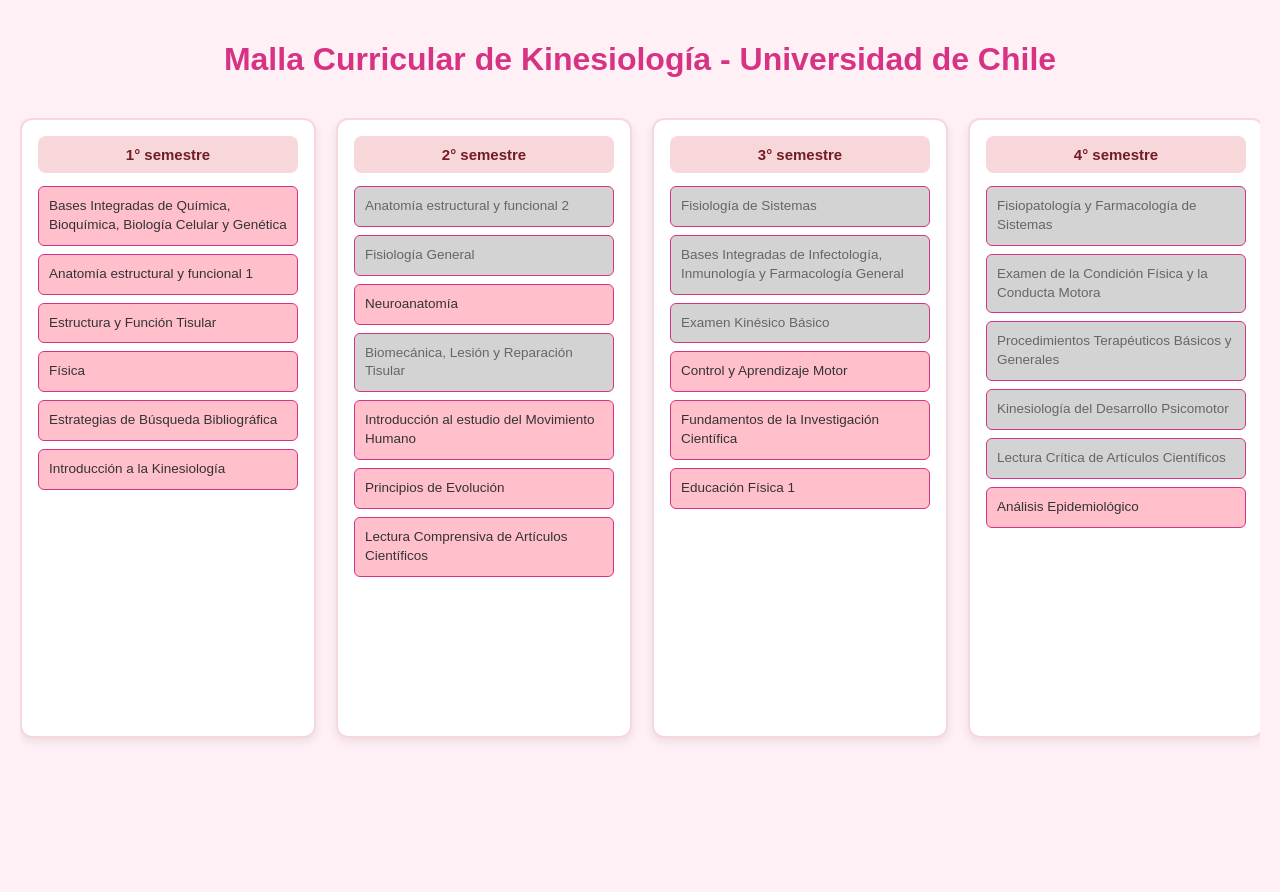
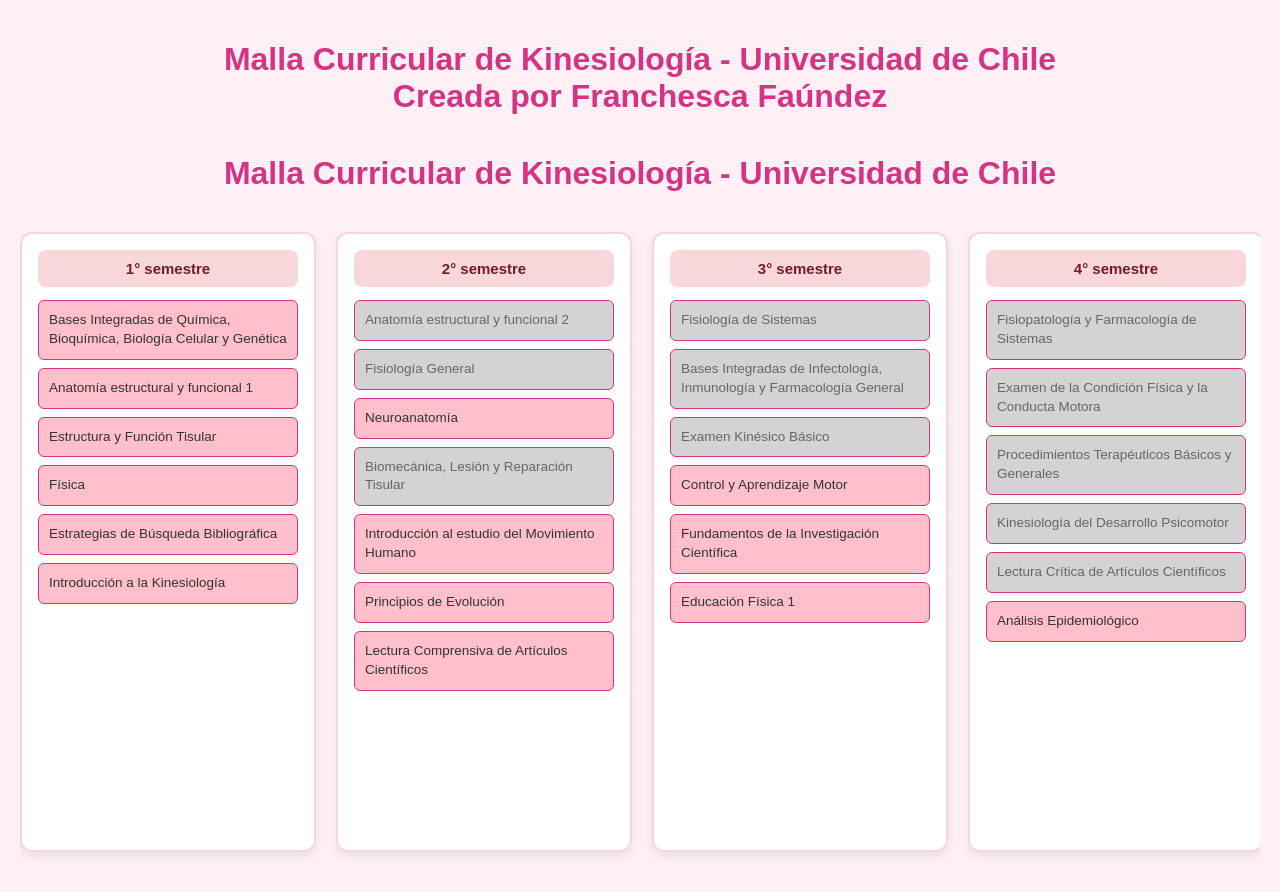
Before and after one commit to franchescaf11/Malla-Kinesiologia, a plain HTML site: page index.html in a window 1280 px wide. Before the commit the page ends 800 px from the top, so only its background shows below. Drawn offline with Linux system fonts and the light colour scheme.

Commit message:
Update index.html

```diff
--- a/index.html
+++ b/index.html
@@ -3,7 +3,7 @@
 <head>
   <meta charset="UTF-8" />
   <meta name="viewport" content="width=device-width, initial-scale=1.0"/>
-  <title>Malla Curricular de Kinesiología - Universidad de Chile</title>
+<h1>Malla Curricular de Kinesiología - Universidad de Chile<br>Creada por Franchesca Faúndez</h1>
   <link rel="stylesheet" href="style.css" />
 </head>
 <body>
```
